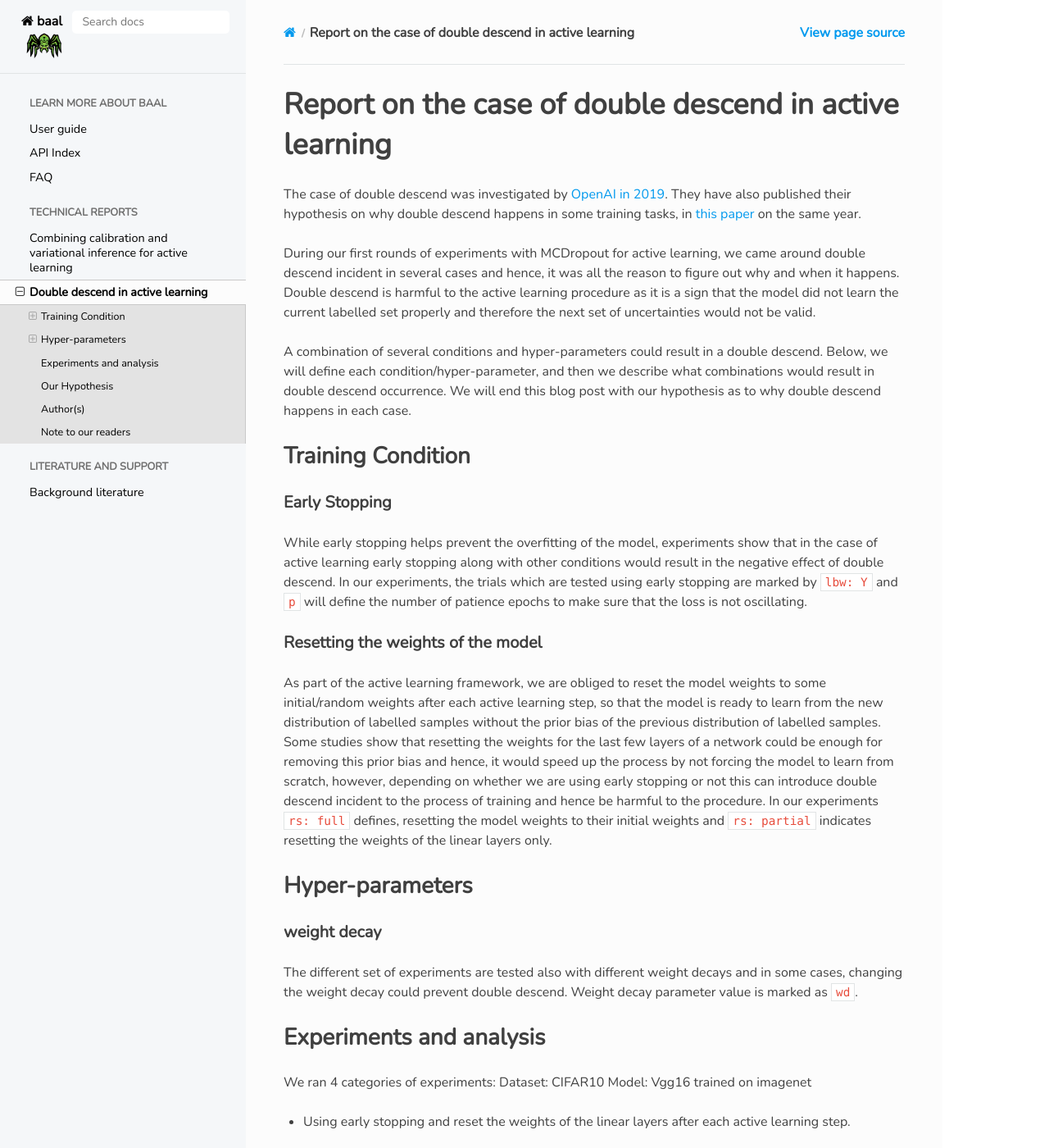
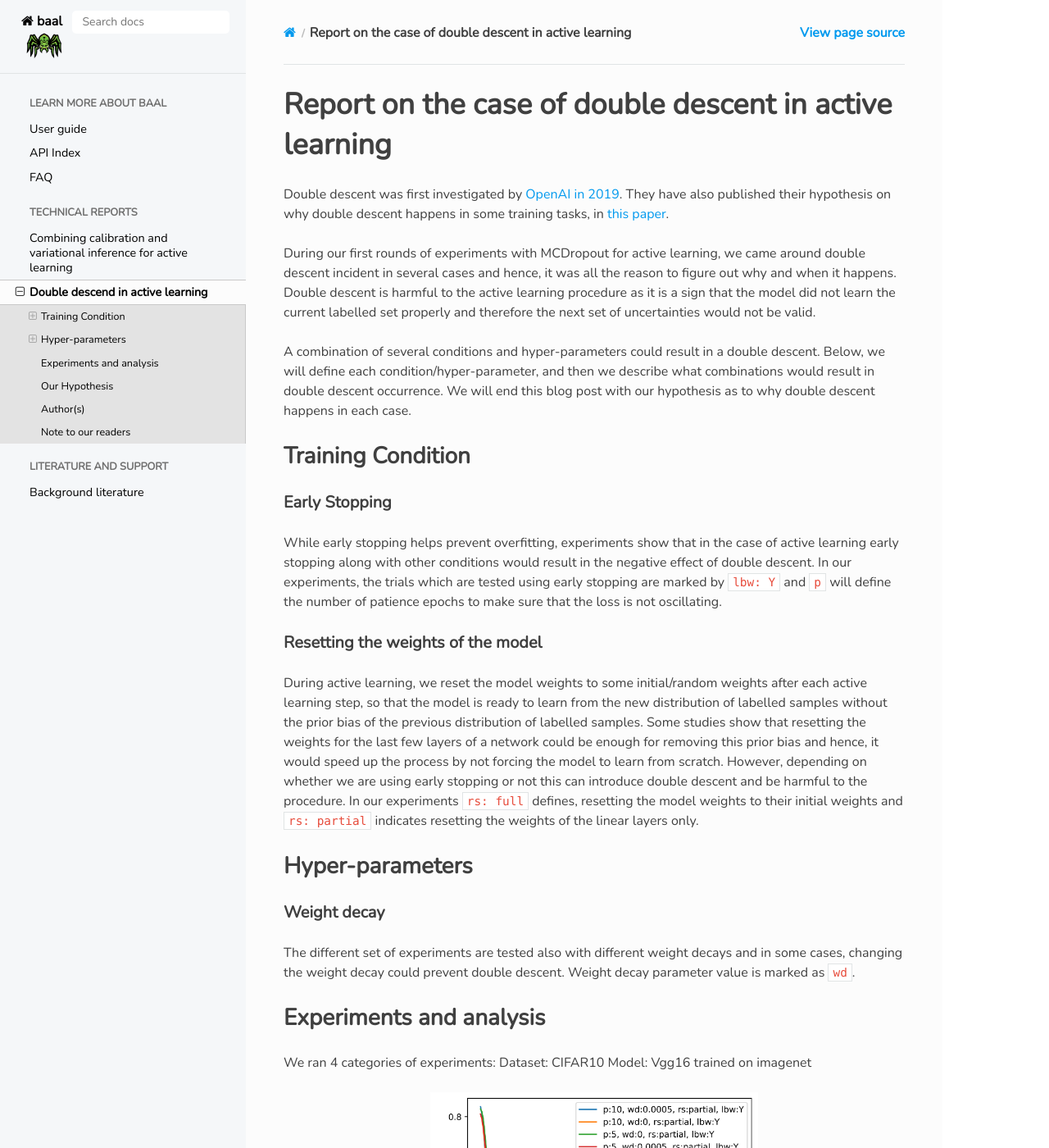
Before and after one commit to baal-org/baal, a Sphinx documentation site: the page built from docs/reports/double_descend.md, in a window 1280 px wide and 1400 px high. Shown: the whole window at 82% size. Built offline with Sphinx 7.4.7 and the Read the Docs theme 2.0.0, drawn with Linux system fonts in a browser that asks for light colours; nearby versions of some CDN libraries; library files that are not in the unit come from our copies; pages that are not in the unit, such as notebooks, are missing from menus; some of the changed text lies outside the part shown.

````diff
--- a/docs/conf.py
+++ b/docs/conf.py
@@ -40,7 +40,7 @@ author = 'Parmida Atighehchian, Frédéric Branchaud-Charron, Jan Freyberg'
 # The short X.Y version
 version = ''
 # The full version, including alpha/beta/rc tags
-release = '1.2.1'
+release = '1.3.0'
 
 # -- General configuration ---------------------------------------------------
 
--- a/docs/reports/double_descend.md
+++ b/docs/reports/double_descend.md
@@ -1,46 +1,44 @@
-# Report on the case of double descend in active learning
+# Report on the case of double descent in active learning
 
-The case of double descend was investigated by [OpenAI in 2019](https://openai.com/blog/deep-double-descent/).
-They have also published their hypothesis on why double descend happens in some training tasks, in
-[this paper](https://arxiv.org/abs/1912.02292) on the same year.
+Double descent was first investigated by [OpenAI in 2019](https://openai.com/blog/deep-double-descent/).
+They have also published their hypothesis on why double descent happens in some training tasks, in
+[this paper](https://arxiv.org/abs/1912.02292).
 
-During our first rounds of experiments with MCDropout for active learning, we came around double descend incident in
-several cases and hence, it was all the reason to figure out why and when it happens. Double descend is harmful to the
+During our first rounds of experiments with MCDropout for active learning, we came around double descent incident in
+several cases and hence, it was all the reason to figure out why and when it happens. Double descent is harmful to the
 active learning procedure as it is a sign that the model did not learn the current labelled set properly and therefore
 the next set of uncertainties would not be valid.
 
-A combination of several conditions and hyper-parameters could result in a double descend. Below, we will define each
-condition/hyper-parameter, and then we describe what combinations would result in double descend occurrence. We will end
-this blog post with our hypothesis as to why double descend happens in each case.
+A combination of several conditions and hyper-parameters could result in a double descent. Below, we will define each
+condition/hyper-parameter, and then we describe what combinations would result in double descent occurrence. We will end
+this blog post with our hypothesis as to why double descent happens in each case.
 
 ### Training Condition
 #### Early Stopping
-While early stopping helps prevent the overfitting of the model, experiments show that in the case of active
-learning early stopping along with other conditions would result in the negative effect of double descend. In our
+While early stopping helps prevent overfitting, experiments show that in the case of active
+learning early stopping along with other conditions would result in the negative effect of double descent. In our
 experiments, the trials which are tested using early stopping are marked by `lbw: Y` and `p` will define the number of
 patience epochs to make sure that the loss is not oscillating.
 
 #### Resetting the weights of the model
-As part of the active learning framework, we are obliged to reset the model weights to some initial/random weights after
+During active learning, we reset the model weights to some initial/random weights after
 each active learning step, so that the model is ready to learn from the new distribution of labelled samples without
 the prior bias of the previous distribution of labelled samples. Some studies show that resetting the weights for the
 last few layers of a network could be enough for removing this prior bias and hence, it would speed up the process by
-not forcing the model to learn from scratch, however, depending on whether we are using early stopping or not this can
-introduce double descend incident to the process of training and hence be harmful to the procedure. In our experiments
+not forcing the model to learn from scratch. However, depending on whether we are using early stopping or not this can
+introduce double descent and be harmful to the procedure. In our experiments
 `rs: full` defines, resetting the model weights to their initial weights and `rs: partial` indicates resetting the
 weights of the linear layers only.
 
 ### Hyper-parameters
-#### weight decay
+#### Weight decay
 The different set of experiments are tested also with different weight decays and in some cases, changing the weight
-decay could prevent double descend. Weight decay parameter value is marked as `wd`.
+decay could prevent double descent. Weight decay parameter value is marked as `wd`.
 
 ### Experiments and analysis
 We ran 4 categories of experiments:
 Dataset: CIFAR10
 Model: Vgg16 trained on imagenet
-
-- Using early stopping and reset the weights of the linear layers after each active learning step.
 
 ```eval_rst
 .. figure:: images/doubledescend_03.png
@@ -59,9 +57,10 @@ Model: Vgg16 trained on imagenet
    :height: 200px
    :alt: alternate text
    :align: center
+
+   Using early stopping and reset all the weights after each active learning step.
 ```
 
-- Overfitting the training set and reset the weights of the linear layers after each active learning step.
 
 ```eval_rst
 .. figure:: images/doubledescend_02.png
@@ -79,17 +78,19 @@ Model: Vgg16 trained on imagenet
    :height: 200px
    :alt: alternate text
    :align: center
+
+   Overfitting the training set and reset all the weights after each active learning step.
 ```
 
-In the first two experiments, if we are using early stopping, the partial reset will provoke a double descend. A closer
+In the first two experiments, if we are using early stopping, the partial reset will provoke a double descent. A closer
 look in the second diagram shows that although in the case of fully resetting the model weights, we can prevent the
-double descend phenomenon, it is highly dependent on the number of patience epochs `p`. In the case of early stopping,
+double descent phenomenon, it is highly dependent on the number of patience epochs `p`. In the case of early stopping,
 one shall give the model enough time to learn and stabilize before stopping the training in each active learning step.
 
 Moving to the last two experiments, we show that not using early stopping results in smoother active training. The first
 graph shows us that using partial resetting could be very tricky for active learning. To prevent double
-descend and hence a smooth training with partial resetting, proper tuning the model using regularization methods such as
-`weight_decay` is a necessity. In our case, if we don't use weight decay, the double descend still will happen although
+descent and hence a smooth training with partial resetting, proper tuning the model using regularization methods such as
+`weight_decay` is a necessity. In our case, if we don't use weight decay, the double descent still will happen although
 with a negligible peak. Moreover, letting the model train well before performing uncertainty estimation is another
 key to encourage smooth training, we show the difference between letting the model to train for 10 epochs vs 5 epochs
 before adding samples to the labelled set.
@@ -103,12 +104,10 @@ training procedure without being worried about other elements such as weight dec
 
 ### Our Hypothesis
 
-After analysing the results of our experiments, we tend to agree with OpenAI on the hypothesis as to why double descend
+After analysing the results of our experiments, we tend to agree with OpenAI on the hypothesis as to why double descent
 might happen. However, the case of active learning is more complex as the dataset gets more and more complex after each
 active learning step. Even though we do not change the model architecture, we do reset the model weights, so that the
-model has a chance to try and fit the new dataset again from scratch. We hypothesise that this gives the model to better
-fit the newly created dataset and hence the training would happen smoother resulting in a trustable uncertainty
-record for the next set of samples to be added to the dataset.
+model can fit the new dataset again from scratch.
 
 On the other hand, active learning is an expensive procedure and sometimes we need to minimize this cost by resetting
 only parts of the model weights. This of course would lead to the model having difficulty to learn as we grow the
@@ -123,7 +122,6 @@ learning.
 - Frédéric Branchaud-Charron
 
 ### Note to our readers
-As we are excited to share our experiments and hypotheses with you, we do not consider these hypotheses to be the only
-answer to an open question. Therefore, we would encourage our BaaL users to help us spread the most informative
-and legit answers by constantly reaching out to us if they can provide counterexamples. We further encourage all our
-users to take their turn and contribute to this repository, so that we can better support the community.
+As we are excited to share our experiments and hypotheses with you, we do not claim that this report is satisfactory.
+Therefore, we would encourage our BaaL users to help us spread informations and results on this particular problem.
+Please contact us if you make further discovery on this important question.
--- a/src/baal/version.py
+++ b/src/baal/version.py
@@ -1 +1 @@
-__version__ = "1.2.1"
+__version__ = "1.3.0"
````
Also changed, not shown: other parts of docs/reports/double_descend.md (+4 -4 lines), 2 other files.
